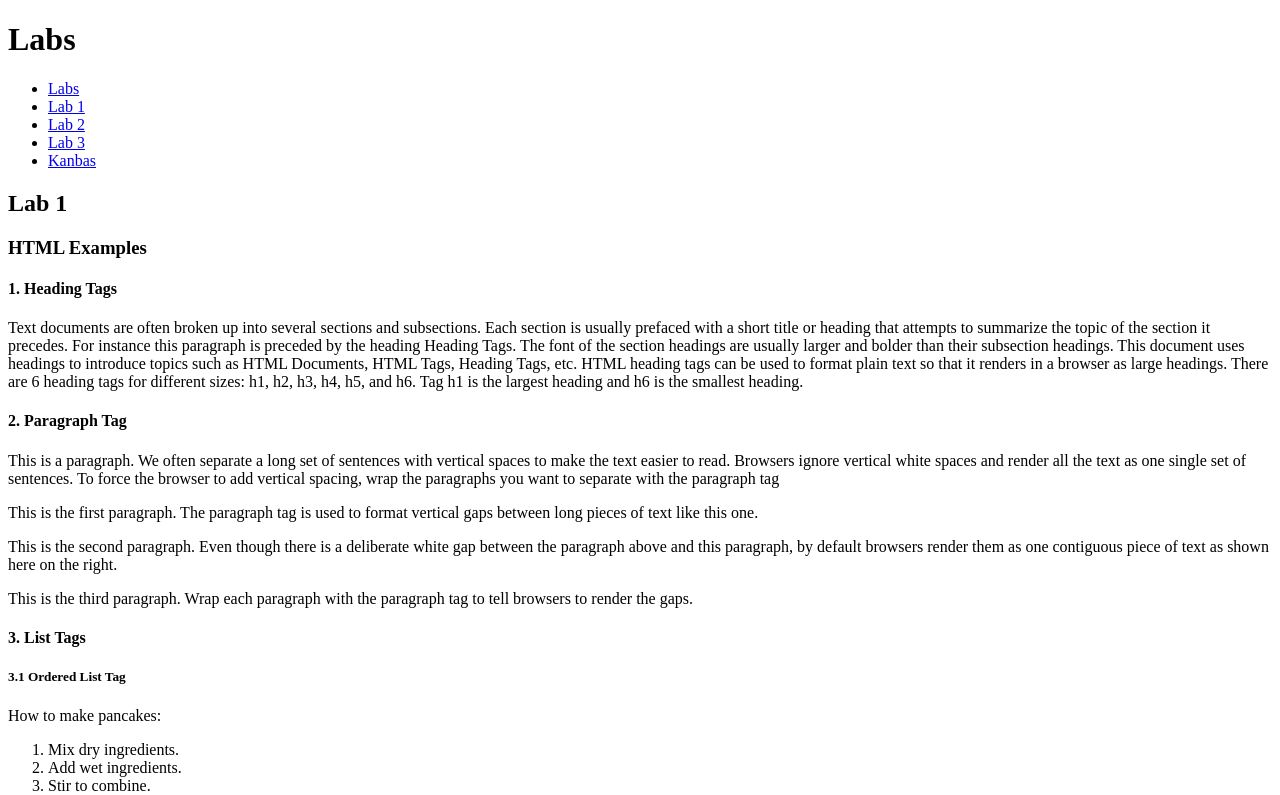
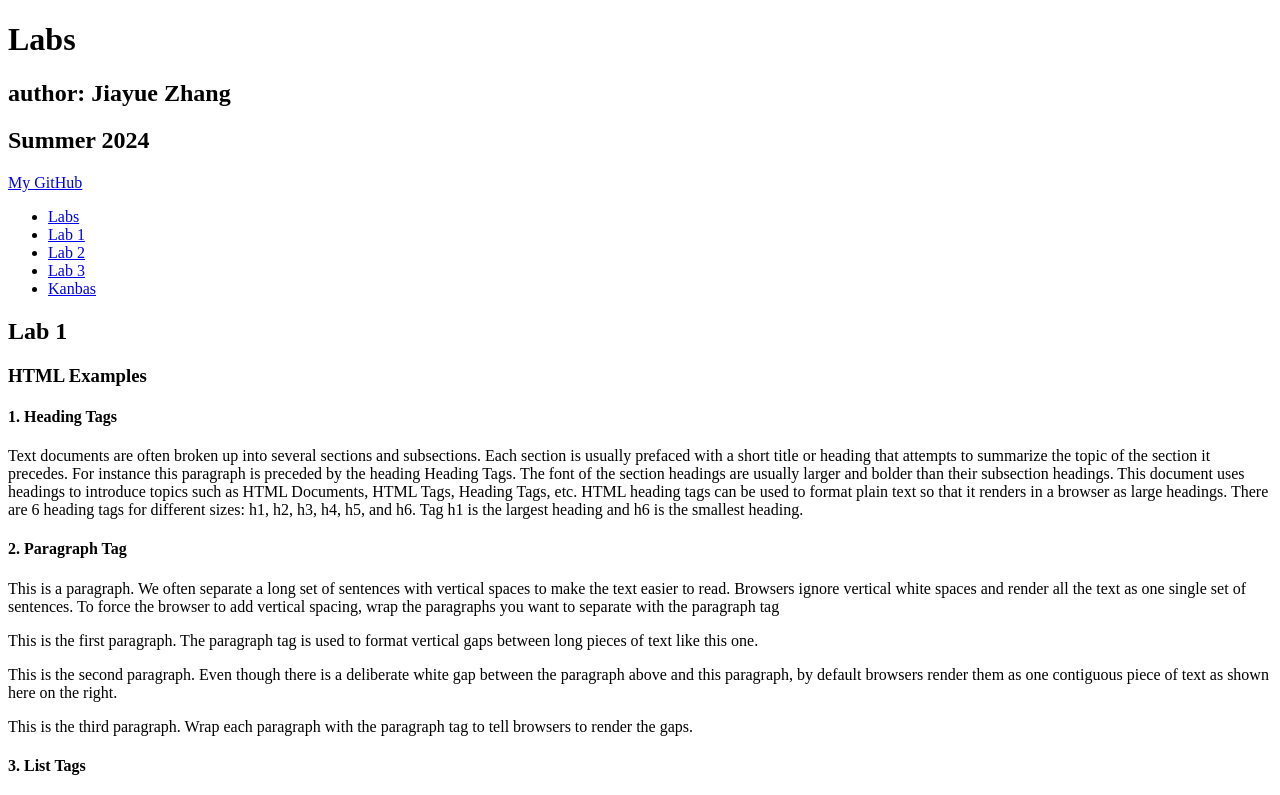
Before and after one commit to jiayuezhang84/kanbas-react-web-app, a React (Create React App) app: page /#/Labs/Lab1 in a window 1280 px wide. Shown: the top 795 px of the page. Built offline with nearby package versions, Linux system fonts and the light colour scheme; the HTML template or start-up script is replaced by a standard one.

Commit message:
A1-final

```diff
--- a/src/Labs/index.tsx
+++ b/src/Labs/index.tsx
@@ -7,6 +7,9 @@ export default function Labs() {
   return (
     <div>
       <h1>Labs</h1>
+      <h2> author: Jiayue Zhang</h2>
+      <h2> Summer 2024</h2>
+      <a href="https://github.com/jiayuezhang84">My GitHub</a>
       <TOC />
       <Routes>
         <Route path="/" element={<Navigate to="Lab1" />} />
@@ -14,6 +17,7 @@ export default function Labs() {
         <Route path="Lab2" element={<Lab2 />} />
         <Route path="Lab3" element={<Lab3 />} />
       </Routes>
+
     </div>
   );
 }
```
